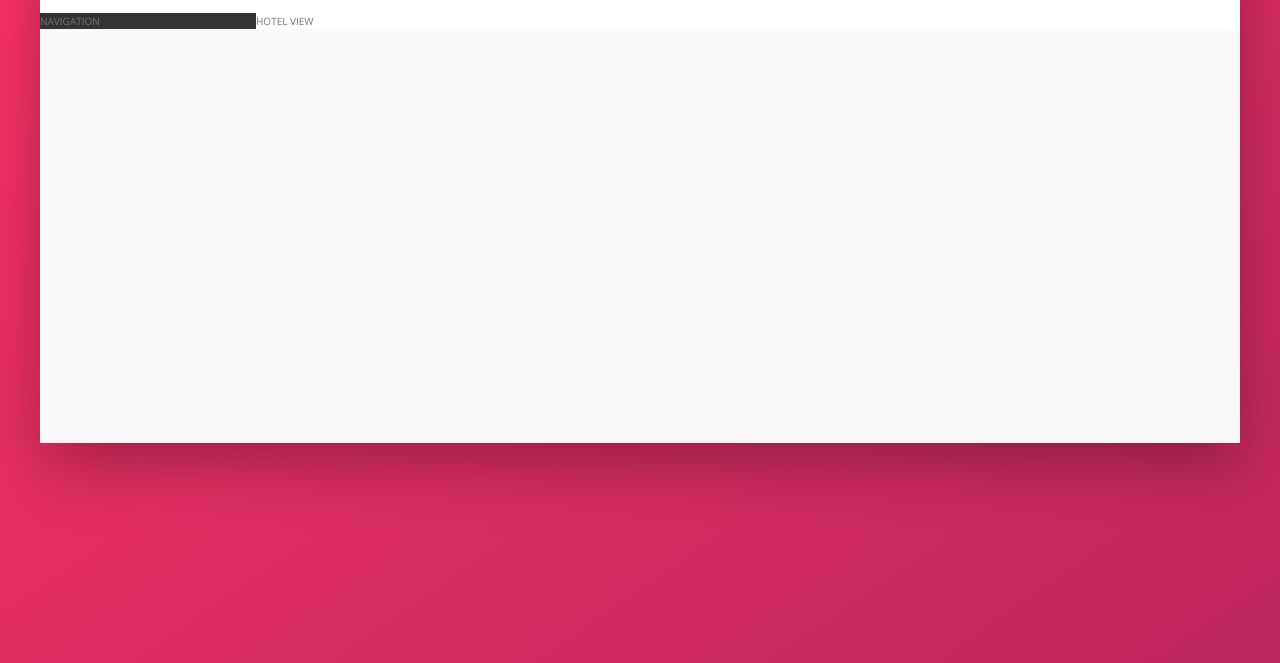
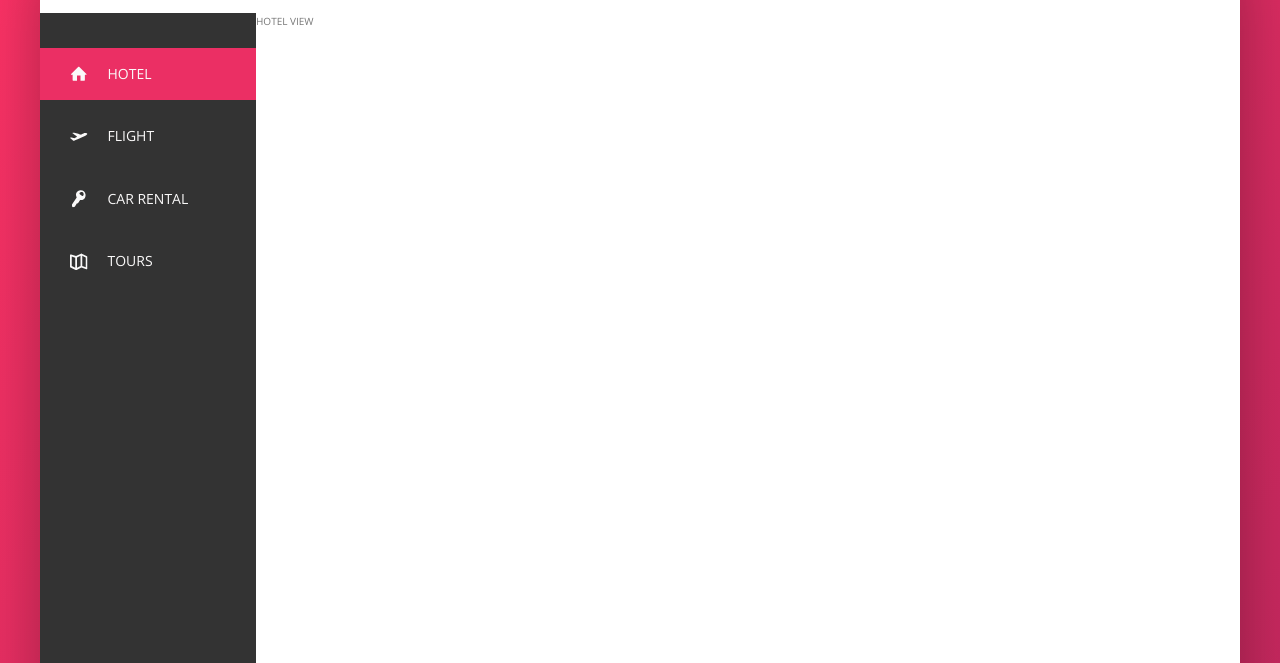
Before and after one commit to bouncingAlien/trillo, a website: page index.html in a window 1280 px wide. Shown: the part 137-800 px from the top of the page. Drawn offline with nearby package versions, Linux system fonts and the light colour scheme.

Commit message:
Completed navigation component

```diff
--- a/index.html
+++ b/index.html
@@ -45,7 +45,43 @@
         </header>
         <div class="content">
             <nav class="sidebar">
-                NAVIGATION
+                <ul class="side-nav">
+                    <li class="side-nav__item side-nav__item--active">
+                        <a href="#" class="side-nav__link">
+                            <svg class="side-nav__icon">
+                                <use xlink:href="img/sprite.svg#icon-home"></use>
+                            </svg>
+                            <span>Hotel</span>
+                        </a>
+                    </li>
+                    <li class="side-nav__item">
+                        <a href="#" class="side-nav__link">
+                            <svg class="side-nav__icon">
+                                <use xlink:href="img/sprite.svg#icon-aircraft-take-off"></use>
+                            </svg>
+                            <span>Flight</span>
+                        </a>
+                    </li>
+                    <li class="side-nav__item">
+                        <a href="#" class="side-nav__link">
+                            <svg class="side-nav__icon">
+                                <use xlink:href="img/sprite.svg#icon-key"></use>
+                            </svg>
+                            <span>Car rental</span>
+                        </a>
+                    </li>
+                    <li class="side-nav__item">
+                        <a href="#" class="side-nav__link">
+                            <svg class="side-nav__icon">
+                                <use xlink:href="img/sprite.svg#icon-map"></use>
+                            </svg>
+                            <span>Tours</span>
+                        </a>
+                    </li>
+                </ul>
+                <div class="legal">
+                    &copy; 2018 by Trillo. All rights reserved.
+                </div>
             </nav>
             <main class="hotel-view">
                 HOTEL VIEW
--- /dev/null
+++ b/sass/base/_reset.scss
@@ -0,0 +1,7 @@
+ul {
+    list-style: none;
+}
+
+a {
+    text-decoration: none;
+}
--- a/sass/layout/_navigation.scss
+++ b/sass/layout/_navigation.scss
@@ -1,3 +1,54 @@
 .sidebar {
     background-color: var(--color-gray-dark-1);
+    display: flex;
+    flex-direction: column;
+    justify-content: space-between;
 }
+
+.side-nav {
+    font-size: 1.4rem;
+    margin-top: 3.5rem;
+    &__item {
+        position: relative;
+        &:not(:last-child) {
+            margin-bottom: 1rem;
+        }
+    }
+    &__item::before {
+        content: "";
+        position: absolute;
+        left: 0;
+        top: 0;
+        display: block;
+        height: 100%;
+        width: 3px;
+        background-color: var(--color-primary);
+        transition: transform .2s, width .4s cubic-bezier(1, 0, 0, 1) .2s, background-color .1s;
+        transform: scaleY(0);
+    }
+    &__item:hover::before,
+    &__item--active::before {
+        transform: scaleY(1);
+        width: 100%;
+    }
+    &__item:active::before {
+        background-color: var(--color-primary-light);
+    }
+    &__link:link,
+    &__link:visited {
+        color: var(--color-gray-light-1);
+        text-transform: uppercase;
+        //display: block;
+        padding: 1.5rem 3rem;
+        display: flex;
+        align-items: center;
+        position: relative;
+        z-index: 1;
+    }
+    &__icon {
+        width: 1.75rem;
+        height: 1.75rem;
+        margin-right: 2rem;
+        fill: currentColor;
+    }
+}
--- a/sass/main.scss
+++ b/sass/main.scss
@@ -16,6 +16,7 @@ Grey dark 3: #999
 
 */
 
+@import "base/reset";
 @import "abstracts/variables";
 @import "abstracts/mixins";
 @import "base/base";
--- a/sass/pages/_home.scss
+++ b/sass/pages/_home.scss
@@ -1,3 +1,11 @@
 .hotel-view {
     background-color: #fff;
+    height: 100rem;
 }
+
+.legal {
+    font-size: 1.2rem;
+    color: var(--color-gray-light-4);
+    padding: 2.5rem;
+    text-align: center;
+}
```
Also changed, not shown: css/style.css.
